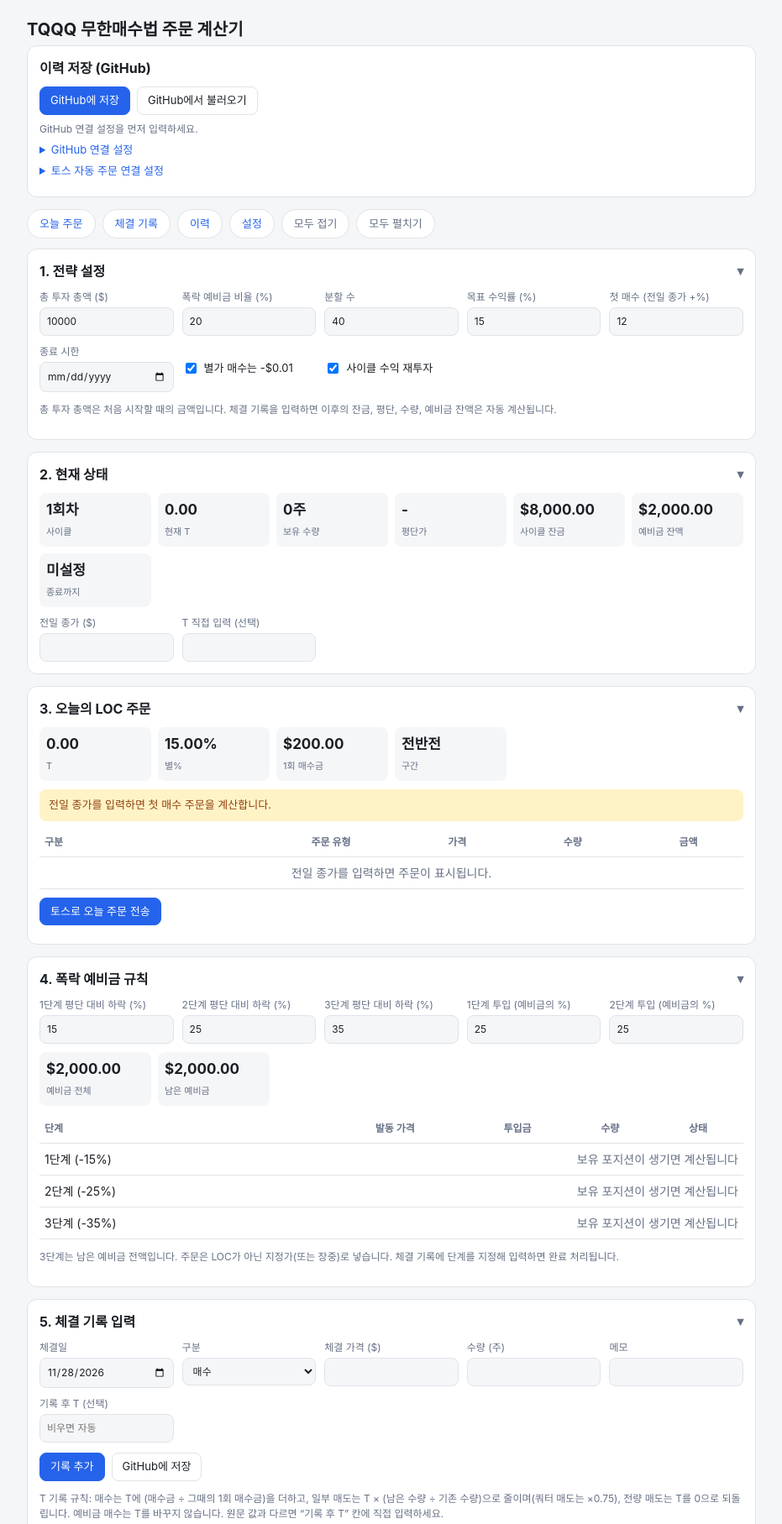
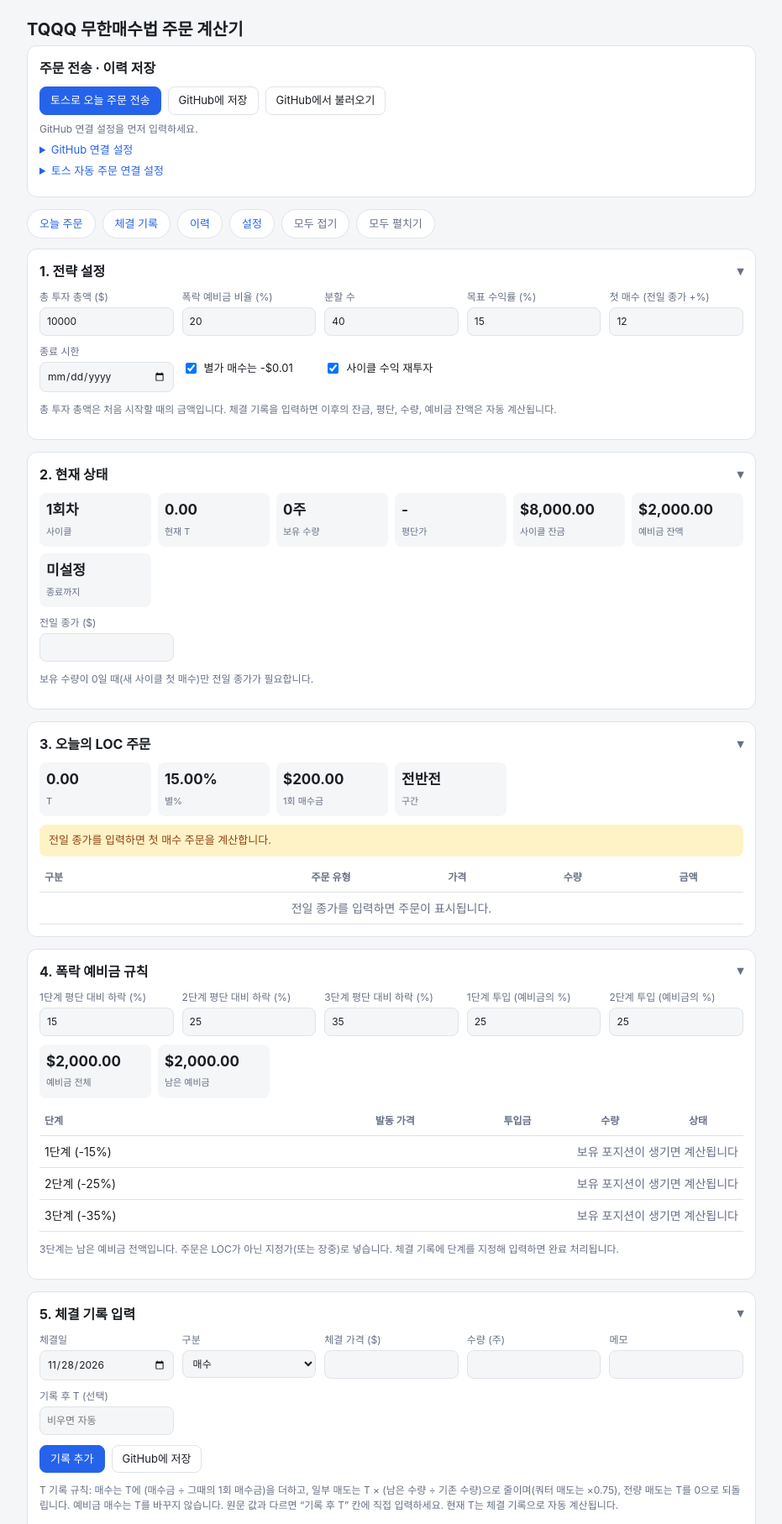
Before and after one commit to hAmA-pp/hAmA-pp.github.io, a plain HTML site: page index.html in a window 1280 px wide. Shown: the top 1815 px of the page at 84% size, without its empty margins (174-1105 px from the left). Drawn offline with Linux system fonts and the light colour scheme.

Commit message:
주문 전송 버튼을 상단으로 옮기고 T 직접 입력 칸 제거
- 토스로 오늘 주문 전송 버튼과 결과를 맨 위 카드로 이동
- T 직접 입력 칸 제거 (T는 체결 기록으로 자동 계산)
- 전일 종가 칸은 보유 수량이 0일 때(첫 매수)만 표시
- 예비금 발동 판단에 토스 현재가 사용

Co-Authored-By: Claude Opus 5.5 <noreply@anthropic.com>

```diff
--- a/index.html
+++ b/index.html
@@ -66,8 +66,9 @@ td button{width:100%}
 <main>
 <h1>TQQQ 무한매수법 주문 계산기</h1>
 <div class="card" id="gh">
-<h2>이력 저장 (GitHub)</h2>
-<div class="row" style="margin-top:0"><button class="pri ghsave">GitHub에 저장</button><button class="ghload">GitHub에서 불러오기</button></div>
+<h2>주문 전송 · 이력 저장</h2>
+<div class="row" style="margin-top:0"><button class="pri" id="tsSend">토스로 오늘 주문 전송</button><button class="ghsave">GitHub에 저장</button><button class="ghload">GitHub에서 불러오기</button></div>
+<p class="note" id="tsRes" style="white-space:pre-line;margin:8px 0 0"></p>
 <p class="note gst" id="sync" style="margin:8px 0 0"></p>
 <details id="ghcfg"><summary>GitHub 연결 설정</summary>
 <div class="grid" style="margin-top:8px">
@@ -110,10 +111,10 @@ td button{width:100%}
 <section class="card">
 <h2>2. 현재 상태</h2>
 <div class="kpi" id="posKpi"></div>
-<div class="grid">
+<div class="grid" id="pcw">
 <label>전일 종가 ($)<input type="number" id="pc" step="any"></label>
-<label>T 직접 입력 (선택)<input type="number" id="tov" step="any"></label>
 </div>
+<p class="note" id="pcn">보유 수량이 0일 때(새 사이클 첫 매수)만 전일 종가가 필요합니다.</p>
 </section>
 
 <section class="card" id="s-order">
@@ -121,8 +122,6 @@ td button{width:100%}
 <div class="kpi" id="kpi"></div>
 <div id="msgs"></div>
 <div class="scroll"><table><thead><tr><th>구분</th><th>주문 유형</th><th>가격</th><th>수량</th><th>금액</th><th></th></tr></thead><tbody id="orders"></tbody></table></div>
-<div class="row"><button class="pri" id="tsSend">토스로 오늘 주문 전송</button></div>
-<p class="note" id="tsRes" style="white-space:pre-line;margin:8px 0 0"></p>
 </section>
 
 <section class="card">
@@ -153,7 +152,7 @@ td button{width:100%}
 </div>
 <p class="note" id="tprev"></p>
 <div class="row"><button class="pri" id="add">기록 추가</button><button class="ghsave">GitHub에 저장</button><span class="note" id="fmsg"></span></div>
-<p class="note">T 기록 규칙: 매수는 T에 (매수금 ÷ 그때의 1회 매수금)을 더하고, 일부 매도는 T × (남은 수량 ÷ 기존 수량)으로 줄이며(쿼터 매도는 ×0.75), 전량 매도는 T를 0으로 되돌립니다. 예비금 매수는 T를 바꾸지 않습니다. 원문 값과 다르면 “기록 후 T” 칸에 직접 입력하세요.</p>
+<p class="note">T 기록 규칙: 매수는 T에 (매수금 ÷ 그때의 1회 매수금)을 더하고, 일부 매도는 T × (남은 수량 ÷ 기존 수량)으로 줄이며(쿼터 매도는 ×0.75), 전량 매도는 T를 0으로 되돌립니다. 예비금 매수는 T를 바꾸지 않습니다. 원문 값과 다르면 “기록 후 T” 칸에 직접 입력하세요. 현재 T는 체결 기록으로 자동 계산됩니다.</p>
 <p class="note">이미 보유 중인 포지션이 있다면 과거 체결을 같은 방식으로 입력하세요. 주문 표의 “체결 입력” 버튼을 누르면 가격과 수량이 자동으로 채워집니다.</p>
 </section>
 
@@ -183,9 +182,9 @@ T는 체결 기록마다 갱신합니다: 매수 시 T += 매수금 ÷ 1회 매
 const $=id=>document.getElementById(id);
 const LS="tqqq-ib3-s",LE="tqqq-ib3-e";
 const DEF={total:10000,rp:20,N:40,tg:15,fb:12,dl:"",m01:true,re:true,pc:"",tov:"",d1:15,d2:25,d3:35,s1:25,s2:25,tossFrom:""};
-let S=Object.assign({},DEF),E=[],ORD=[],TIER=[],armed=null;
+let S=Object.assign({},DEF),E=[],ORD=[],TIER=[],armed=null,LASTPX=null;
 try{const a=localStorage.getItem(LS),b=localStorage.getItem(LE);if(a)S=Object.assign(S,JSON.parse(a));if(b)E=JSON.parse(b)}catch(e){}
-const ids=["total","rp","N","tg","fb","dl","pc","tov","d1","d2","d3","s1","s2"];
+const ids=["total","rp","N","tg","fb","dl","pc","d1","d2","d3","s1","s2"];
 const num=v=>(v===""||v==null||isNaN(+v))?null:+v;
 const usd=n=>(n<0?"-$":"$")+Math.abs(n).toLocaleString("en-US",{minimumFractionDigits:2,maximumFractionDigits:2});
 const fl=n=>Math.floor(n*100+1e-9)/100,ce=n=>Math.ceil(n*100-1e-9)/100;
@@ -299,7 +298,8 @@ function render(){
   const D=derive(),{capC,resC,cash,qty,avg,resLeft}=D;
   const days=!S.dl?"미설정":(()=>{const d=Math.ceil((new Date(S.dl+"T23:59:59")-new Date())/864e5);return d>=0?d+"일":"시한 경과"})();
   $("posKpi").innerHTML=kp("사이클",D.cyc+"회차")+kp("현재 T",D.T.toFixed(2))+kp("보유 수량",qty+"주")+kp("평단가",qty>0?usd(avg):"-")+kp("사이클 잔금",usd(cash))+kp("예비금 잔액",usd(resLeft))+kp("종료까지",days);
-  const T=num(S.tov)!=null?num(S.tov):D.T;
+  const T=D.T;
+  $("pcw").style.display=$("pcn").style.display=qty===0?"":"none";
   const ex=T>N-1;
   const unit=(ex||cash<=0)?0:cash/(N-T);
   const star=tg-(tg*2/N)*T,front=T<N/2,sub=S.m01?0.01:0;
@@ -335,7 +335,7 @@ function render(){
   $("tiers").innerHTML=defs.map(([n,d,a])=>{
     const done=!!D.tiers[n];
     if(!(avg>0)||d==null)return `<tr><td>${n}단계 (-${d==null?"?":d}%)</td><td colspan="5" style="color:var(--mut)">${done?"체결 완료":"보유 포지션이 생기면 계산됩니다"}</td></tr>`;
-    const p=fl(avg*(1-d/100)),q=Math.floor(a/p),hit=pc!=null&&pc<=avg*(1-d/100);
+    const p=fl(avg*(1-d/100)),q=Math.floor(a/p),hit=LASTPX!=null&&LASTPX<=avg*(1-d/100);
     TIER[n]={p,q};
     return `<tr><td data-l="단계">${n}단계 (-${d}%)</td><td data-l="발동 가격">${usd(p)}</td><td data-l="투입금">${usd(a)}</td><td data-l="수량">${q}주</td><td data-l="상태" class="${hit&&!done?"buy":""}">${done?"체결 완료":hit?"조건 도달":"대기"}</td><td class="w">${done||q<1?"":`<button class="mini" data-t="${n}">체결 입력</button> <button class="mini" data-ts="${n}">토스 주문</button>`}</td></tr>`;
   }).join("");
@@ -466,6 +466,7 @@ async function tsCheck(){
   tsStat("확인 중...");
   try{
     const j=await tsFetch("/status?check=1"),h=(j.holdings||[]).find(x=>String(x.symbol).toUpperCase()===SYM),D=derive();
+    if(h&&h.lastPrice>0){LASTPX=+h.lastPrice;render()}
     tsStat(`연결됨 · ${j.live?"실거래 모드":"모의 실행 모드"} · 매수 1건 한도 ${usd(j.maxOrderUsd)}, 하루 ${usd(j.maxDailyBuyUsd)} · 토스 보유 ${h?h.quantity+"주 (평단 "+usd(h.averagePurchasePrice)+")":"없음"} / 기록상 ${D.qty}주${D.qty>0?" (평단 "+usd(D.avg)+")":""}`+((h?h.quantity:0)!==D.qty?" · ⚠ 보유 수량이 기록과 다릅니다":""),(h?h.quantity:0)!==D.qty);
   }catch(e){tsStat("연결 실패: "+e.message,true)}
 }
@@ -516,6 +517,8 @@ async function tsSync(auto){
     // 연결 표시(oids) 변경도 저장해야 다음에 다시 비교하지 않음
     const changed=added||linked||fixed;
     if(changed){save();render()}
+    // 예비금 발동 여부 판단용 현재가 (토스 보유 종목 현재가)
+    try{const st=await tsFetch("/status?check=1"),h=(st.holdings||[]).find(x=>String(x.symbol).toUpperCase()===SYM);if(h&&h.lastPrice>0){LASTPX=+h.lastPrice;render()}}catch(e){}
     const D=derive(),tossQty=fills.reduce((s,f)=>s+(f.side2==="sell"?-f.q:f.q),0);
     tsStat(`토스 체결 이력(${from} 이후 주문) 확인 · 새로 추가 ${added}건, 기존 기록과 연결 ${linked}건${fixed?`, 날짜 수정 ${fixed}건`:""} · 기록상 보유 ${D.qty}주`+(D.qty!==tossQty?` (토스 체결 합계 ${tossQty}주와 다름: 이 기간 이전 거래나 직접 입력만 있는 기록을 확인하세요)`:""),D.qty!==tossQty);
     tsBusy=false;
```
